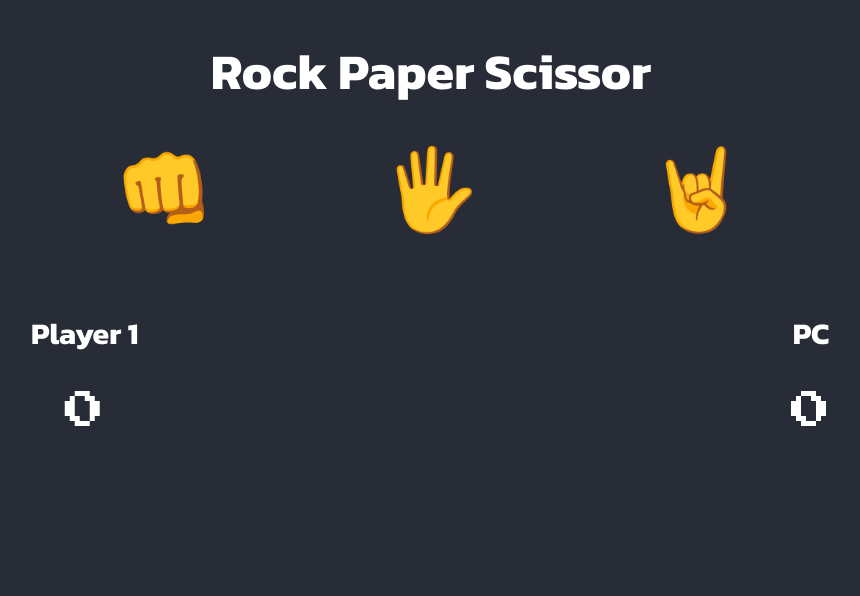
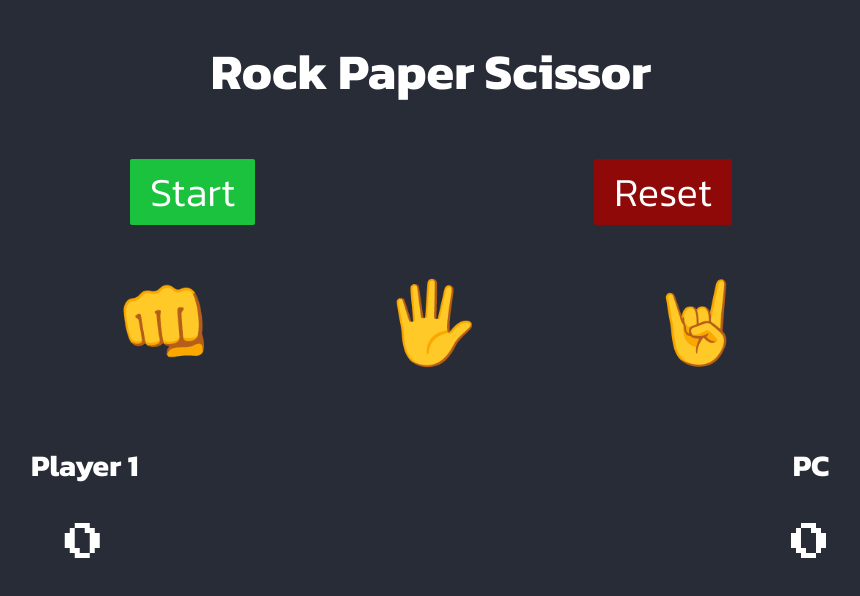
Before and after one commit to Getse29/rock-paper-scissors, a website with bundled scripts: page index.html in a window 1280 px wide. Shown: the whole page, without its empty margins (209-1069 px from the left). Built offline with nearby package versions, Linux system fonts and the light colour scheme.

Commit message:
agregando boton iniciar juego y reset

```diff
--- a/index.html
+++ b/index.html
@@ -16,6 +16,11 @@
   </head>
   <body class="bg-color">
     <h1 class="title">Rock Paper Scissor</h1>
+
+    <div class="button-game">
+      <button class="game-init">Start</button>
+      <button class="game-init">Reset</button>
+    </div>
 
     <div class="game">
       <button class="rock">👊</button>
--- /dev/null
+++ b/js/logic/disabledButton.js
@@ -0,0 +1,4 @@
+export const disabledButton = (button) => {
+    return (button.disabled = true);
+};
+//# sourceMappingURL=disabledButton.js.map
--- a/js/logic/resultsPlayer.js
+++ b/js/logic/resultsPlayer.js
@@ -1,9 +1,11 @@
+import { disabledButton } from './disabledButton.js';
 const rock = document.querySelector('.rock'), paper = document.querySelector('.paper'), scissor = document.querySelector('.scissor'), player1 = document.querySelector('.points-player-1'), player2 = document.querySelector('.points-pc');
 export const pointsHTML = (player, PC, empate, rounds) => {
     if (rounds === 3) {
-        rock.disabled = true;
-        paper.disabled = true;
-        scissor.disabled = true;
+        disabledButton(rock);
+        disabledButton(paper);
+        disabledButton(scissor);
+        return;
     }
     return console.log(`Puntos Jugador ${player}\nPuntos PC ${PC}\nRonda ${rounds}\nEmpate ${empate}`);
 };
--- a/style/style.css
+++ b/style/style.css
@@ -5,10 +5,10 @@
 /*
 
   1. Title
-  2. Container Game
-  3. Container Players
-  4. Player 1 and PC
-  5. Points Players
+  3. Container Game
+  4. Container Players
+  5. Player 1 and PC
+  6. Points Players
 
 */
 
@@ -18,9 +18,36 @@
 /* 1. Title */
 .title{
   font-size: 5rem;
+  font-weight: 700;
 }
 
-/* 2. Container Game */
+/* Buttons Game Start and Reset */
+.button-game{
+  font-size: 4rem;
+  margin: 5rem auto 5rem auto;
+  display: flex;
+  justify-content: space-evenly;
+}
+
+.game-init{
+  color: #fff;
+  cursor: pointer;
+}
+
+.game-init{
+  padding: 1rem 2rem;
+  border-radius: .2rem;
+  font-weight: 300;
+}
+
+.game-init:first-child{
+  background-color: rgb(26, 194, 62);
+}
+.game-init:last-child{
+  background-color: rgb(143, 9, 9);
+}
+
+/* 3. Container Game */
 .game{
   max-width: 95%;
   width: 80rem;
@@ -34,7 +61,7 @@
   font-size: 8rem;
 }
 
-/* 3. Container Players */
+/* 4. Container Players */
 .players{
   max-width: 95%;
   width: 80rem;
@@ -43,12 +70,12 @@
   justify-content: space-between;
 }
 
-/* 4. Player 1 and PC*/
+/* 5. Player 1 and PC*/
 .player-1, .player-2{
   font-size: 2rem;
 }
 
-/* 5. Points Players */
+/* 6. Points Players */
 .points-player-1, .points-pc{
   font-family: var(--font-Game);
   font-size: 4rem;
--- /dev/null
+++ b/ts/logic/disabledButton.ts
@@ -0,0 +1,3 @@
+export const disabledButton = (button: any): boolean => {
+  return (button.disabled = true);
+};
```
Also changed, not shown: ts/logic/resultsPlayer.ts (+6 -3 lines), style/utilities.css (line endings or trailing spaces), 2 other files.
